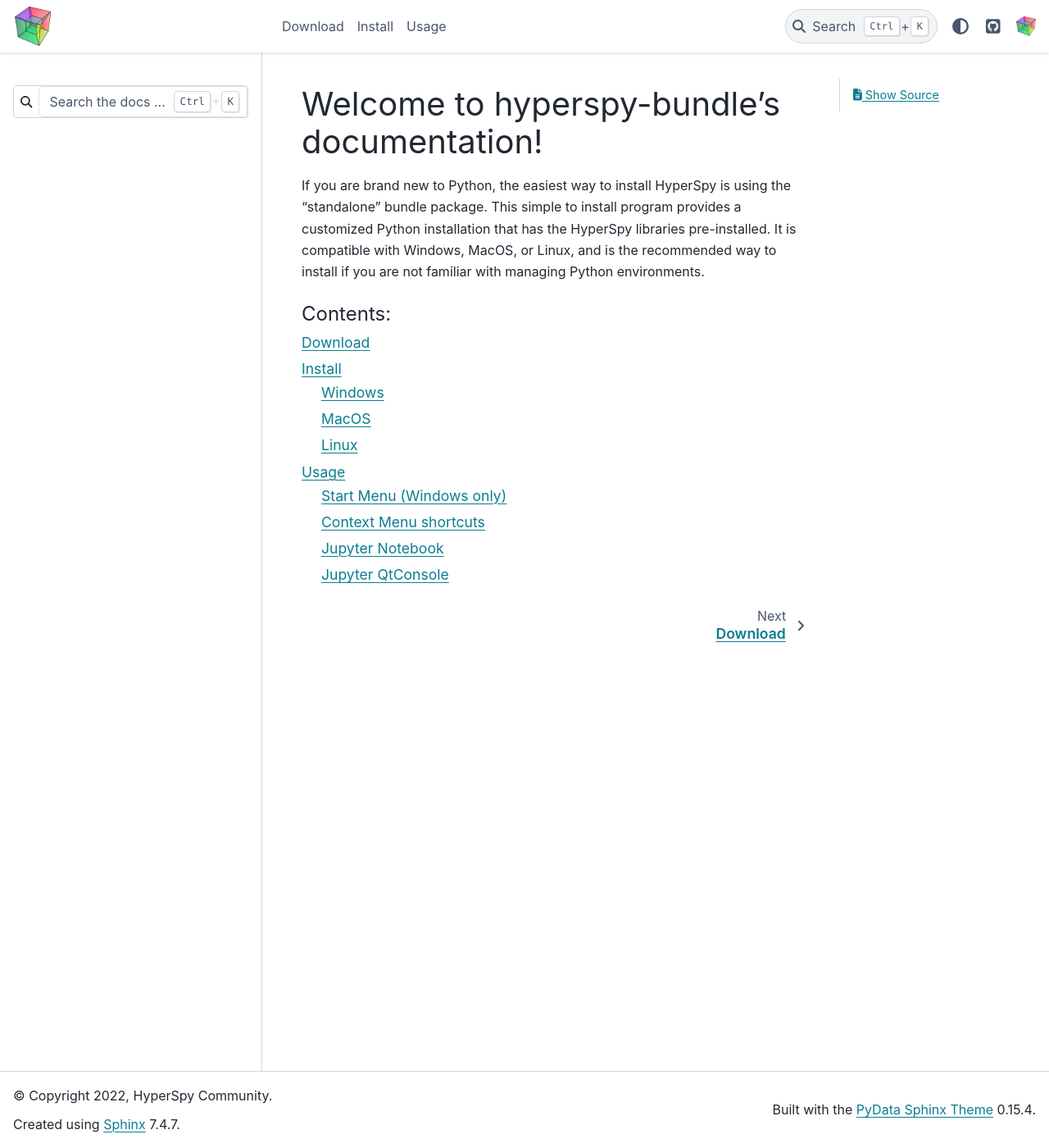
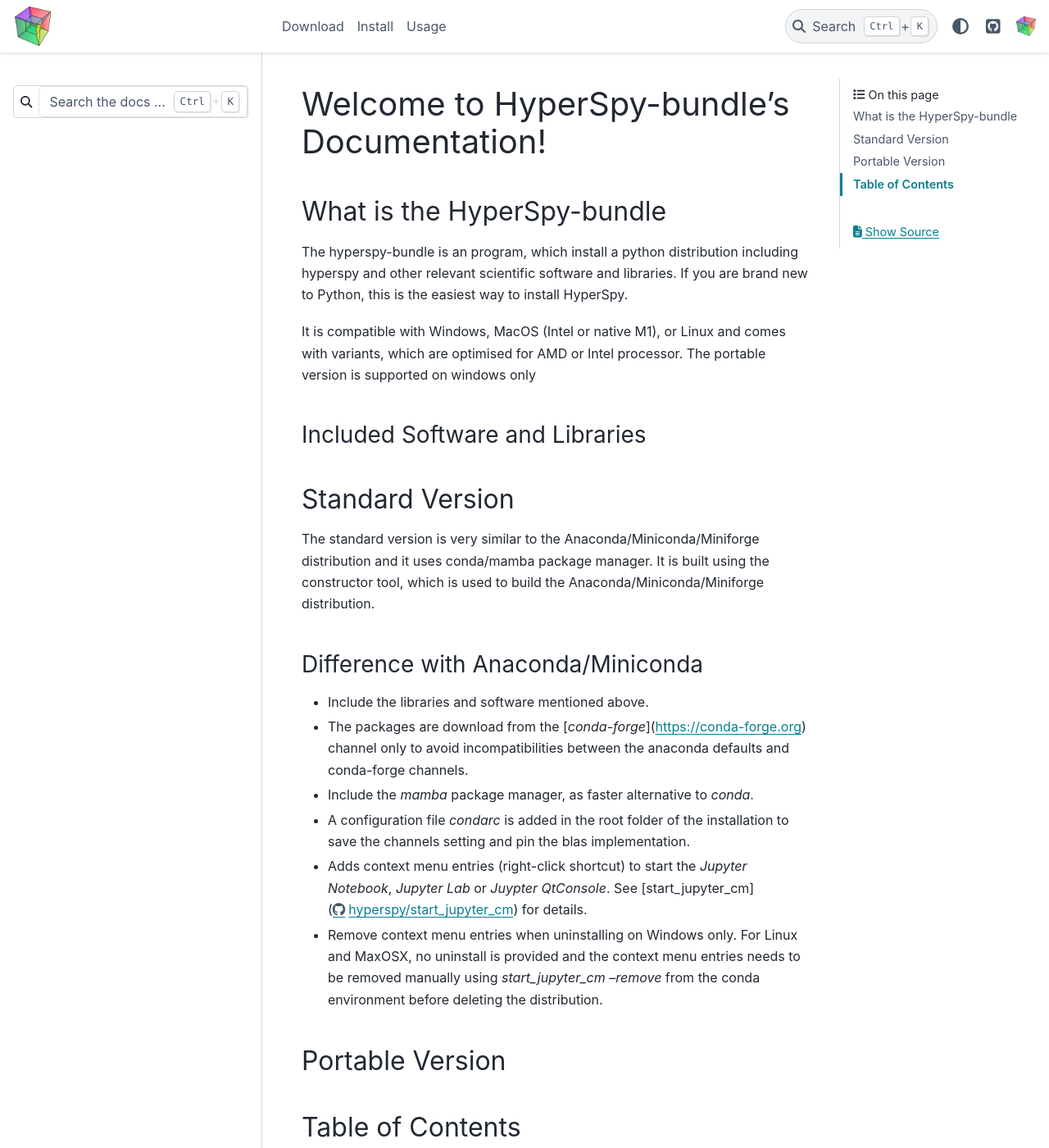
Before and after one commit to hyperspy/hyperspy-bundle, a Sphinx documentation site: the page built from docs/source/index.rst, in a window 1280 px wide and 1400 px high. Shown: the whole window at 82% size. Built offline with Sphinx 7.4.7 and the PyData theme 0.15.4, drawn with Linux system fonts in a browser that asks for light colours; some of the changed text lies outside the part shown.

Commit message:
Update documentation

```diff
--- a/docs/source/index.rst
+++ b/docs/source/index.rst
@@ -3,14 +3,56 @@
    You can adapt this file completely to your liking, but it should at least
    contain the root `toctree` directive.
 
-Welcome to hyperspy-bundle's documentation!
+
+Welcome to HyperSpy-bundle's Documentation!
 ===========================================
 
-If you are brand new to Python, the easiest way to install HyperSpy is using
-the "standalone" bundle package. This simple to install program provides a
-customized Python installation that has the HyperSpy libraries pre-installed.
-It is compatible with Windows, MacOS, or Linux, and is the recommended way
-to install if you are not familiar with managing Python environments.
+What is the HyperSpy-bundle
+---------------------------
+
+The hyperspy-bundle is an program, which install a python distribution including
+hyperspy and other relevant scientific software and libraries. If you are brand
+new to Python, this is the easiest way to install HyperSpy.
+
+It is compatible with Windows, MacOS (Intel or native M1), or Linux and comes
+with variants, which are optimised for AMD or Intel processor.
+The portable version is supported on windows only
+
+Included Software and Libraries
+^^^^^^^^^^^^^^^^^^^^^^^^^^^^^^^
+
+
+
+Standard Version
+----------------
+
+The standard version is very similar to the Anaconda/Miniconda/Miniforge distribution and it uses
+conda/mamba package manager.
+It is built using the constructor tool, which is used to build the Anaconda/Miniconda/Miniforge
+distribution.
+
+Difference with Anaconda/Miniconda
+^^^^^^^^^^^^^^^^^^^^^^^^^^^^^^^^^^
+
+* Include the libraries and software mentioned above.
+* The packages are download from the [*conda-forge*](https://conda-forge.org) channel only to
+  avoid incompatibilities between the anaconda defaults and conda-forge channels.
+* Include the `mamba` package manager, as faster alternative to `conda`.
+* A configuration file `condarc` is added in the root folder of the installation to save
+  the channels setting and pin the blas implementation.
+* Adds context menu entries (right-click shortcut) to start the *Jupyter Notebook*, *Jupyter Lab* or *Juypter QtConsole*.
+  See [start_jupyter_cm](https://github.com/hyperspy/start_jupyter_cm) for details.
+* Remove context menu entries when uninstalling on Windows only. For Linux and MaxOSX, no uninstall is provided and
+  the context menu entries needs to be removed manually using `start_jupyter_cm --remove` from the conda environment before
+  deleting the distribution.
+
+Portable Version
+----------------
+
+
+Table of Contents
+-----------------
+
 
 .. toctree::
    :maxdepth: 2
```
Also changed, not shown: docs/source/download.rst (+4 -11 lines), docs/source/install_windows.rst (+31 -5 lines), docs/source/usage.rst (+40 -3 lines), docs/source/_static/anaconda_PATH_options.png (deleted), docs/source/_static/anaconda_download_link.png (deleted), docs/source/_static/anaconda_install_complete.png (deleted), docs/source/_static/anaconda_installation_path.png (deleted), docs/source/_static/bundle_install_button.png (deleted), docs/source/_static/bundle_release_download.png, docs/source/_static/gator.png (added), docs/source/_static/installation_options_windows.png (added), docs/source/_static/just_me_windows.png (added).
